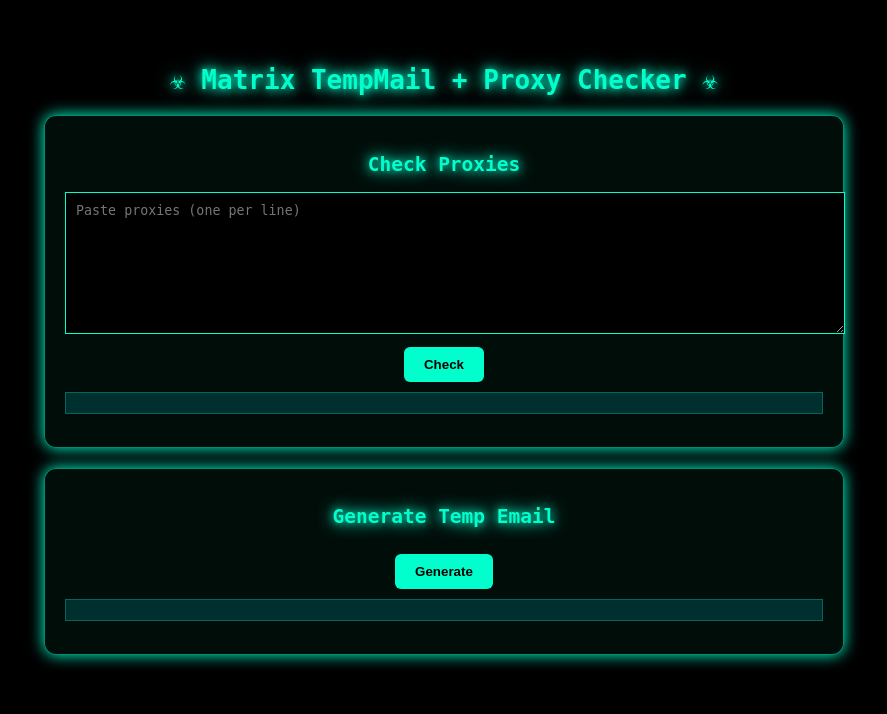
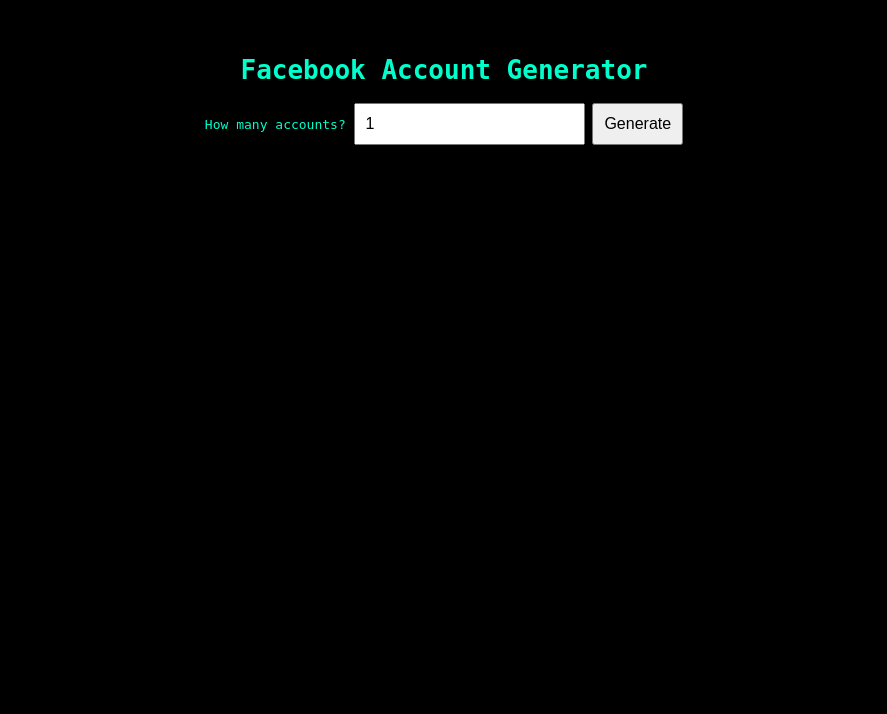
Before and after one commit to blep111/testing-, a Flask app: template templates/index.html in a window 1280 px wide. Shown: the top 714 px of the page, without its empty margins (196-1083 px from the left). Run offline with Flask 3, Linux system fonts and the light colour scheme; the template is opened without the code that fills it, so the values that code supplies are empty.

Commit message:
Update index.html

```diff
--- a/templates/index.html
+++ b/templates/index.html
@@ -1,46 +1,35 @@
 <!DOCTYPE html>
 <html lang="en">
 <head>
-  <meta charset="UTF-8" />
-  <title>Matrix TempMail + Proxy</title>
-  <link rel="stylesheet" href="/static/vern.css" />
+  <meta charset="UTF-8">
+  <title>FB Account Generator</title>
+  <style>
+    body { font-family: monospace; background: black; color: #00ffcc; text-align: center; padding: 30px; }
+    input, button { padding: 10px; font-size: 16px; }
+    .result { margin-top: 20px; border-top: 1px solid #00ffcc; padding-top: 20px; }
+  </style>
 </head>
 <body>
-  <div class="matrix-glow">
-    <h1>☣ Matrix TempMail + Proxy Checker ☣</h1>
-
-    <div class="card">
-      <h2>Check Proxies</h2>
-      <textarea id="proxies" placeholder="Paste proxies (one per line)"></textarea>
-      <button onclick="checkProxies()">Check</button>
-      <pre id="results"></pre>
+  <h1>Facebook Account Generator</h1>
+  <form method="POST">
+    <label>How many accounts?</label>
+    <input type="number" name="count" min="1" value="1" required>
+    <button type="submit">Generate</button>
+  </form>
+  {% if results %}
+    <div class="result">
+      <h2>Generated Accounts</h2>
+      <ul>
+        {% for acc in results %}
+          <li>
+            <strong>Email:</strong> {{ acc.email }} |
+            <strong>Password:</strong> {{ acc.password }} |
+            <strong>Name:</strong> {{ acc.name }} |
+            <strong>Birthday:</strong> {{ acc.birthday }}
+          </li>
+        {% endfor %}
+      </ul>
     </div>
-
-    <div class="card">
-      <h2>Generate Temp Email</h2>
-      <button onclick="genEmail()">Generate</button>
-      <pre id="emailResult"></pre>
-    </div>
-  </div>
-
-  <script>
-    async function checkProxies() {
-      const input = document.getElementById('proxies').value;
-      const list = input.trim().split('\\n');
-      const res = await fetch('/check_proxies', {
-        method: 'POST',
-        headers: { 'Content-Type': 'application/json' },
-        body: JSON.stringify({ proxies: list })
-      });
-      const data = await res.json();
-      document.getElementById('results').textContent = JSON.stringify(data, null, 2);
-    }
-
-    async function genEmail() {
-      const res = await fetch('/generate_email');
-      const data = await res.json();
-      document.getElementById('emailResult').textContent = JSON.stringify(data, null, 2);
-    }
-  </script>
+  {% endif %}
 </body>
 </html>
```
